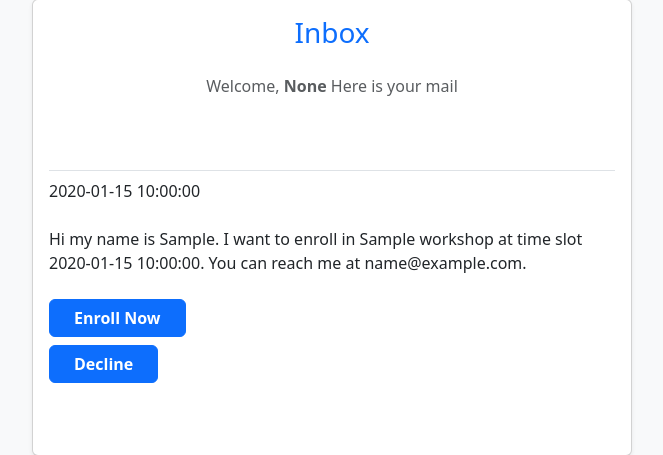
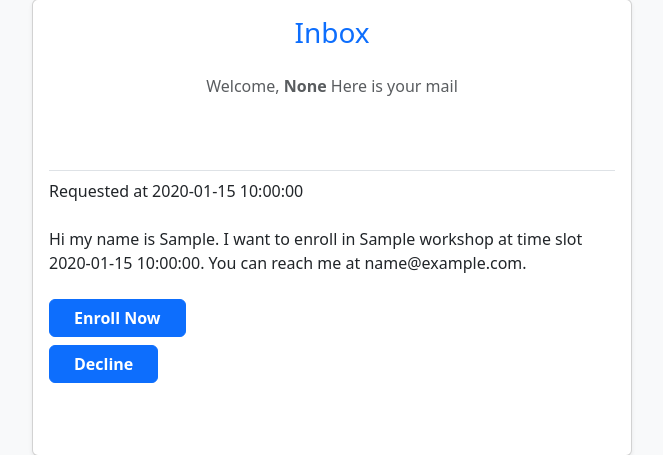
Before and after one commit to krispepper/530_2026_09_workshop, a Flask app: page /inbox in a window 1280 px wide. Shown: the part 105-560 px from the top of the page, without its empty margins (308-971 px from the left). Run offline with Flask 3, Linux system fonts and the light colour scheme; tables that the repository leaves empty or names only in its code hold one stand-in row (values such as "Sample post"); parts of the project's set-up code (start-up, migrations or seed data) failed here and were passed over.

Commit message:
misc minor changes

```diff
--- a/controller/controller.py
+++ b/controller/controller.py
@@ -25,6 +25,7 @@ def injectUser():
 #registers routes from the blueprints folder
 def manageRoutes(app):
     app.context_processor(injectUser)
+
     app.register_blueprint(home_bp)
     app.register_blueprint(inbox_bp)
     app.register_blueprint(admin_bp)
--- a/templates/inbox.html
+++ b/templates/inbox.html
@@ -30,7 +30,7 @@
 
                 <li class="list-group-item d-flex justify-content-between align-items-center p-4"></li>
 
-                    <p>{{message[3]}} </p>
+                    <p>Requested at {{message[3]}} </p>
 
                     <p> Hi my name is {{message[5]}}. I want to enroll in {{message[4]}} at time slot {{message[2]}}. You can reach me at {{message[6]}}. </p>
 
--- a/templates/navbar.html
+++ b/templates/navbar.html
@@ -34,7 +34,6 @@
               <li><a class="dropdown-item" href="/account">Account Info</a></li>
               <li><a class="dropdown-item" href="/change-password">Change Password</a></li>
               <li><a class="dropdown-item text-danger" href="/logout">Logout</a></li>
-              <li><a class="nav-link" href="/enroll">Enroll</a></li>
             </ul>
           </div>
       </div>
```
